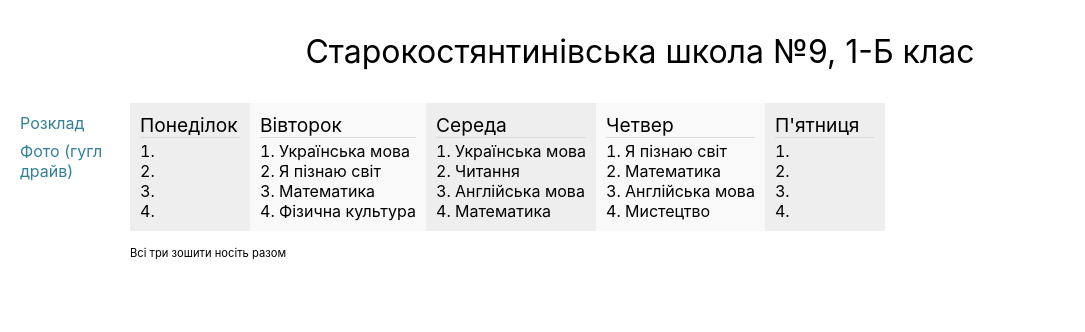
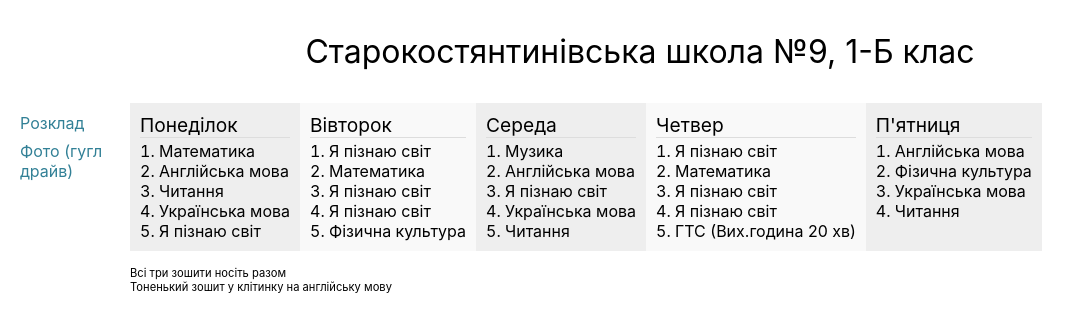
Before and after one commit to vitalii-retel/class-b, a React (Create React App) app: page / in a window 1280 px wide. Shown: the top 332 px of the page, without its empty margins (0-1085 px from the left). Built offline with nearby package versions, Linux system fonts and the light colour scheme.

Commit message:
Update schedule
update jenkins file

```diff
--- a/src/Schedule/Schedule.js
+++ b/src/Schedule/Schedule.js
@@ -8,28 +8,31 @@ function Schedule() {
         <div className="Schedule-day">
           <p className="Schedule-day-title">Понеділок</p>
           <ul>
-            <li></li>
-            <li></li>
-            <li></li>
-            <li></li>
+            <li>Математика</li>
+            <li>Англійська мова</li>
+            <li>Читання</li>
+            <li>Українська мова</li>
+            <li>Я пізнаю світ</li>
           </ul>
         </div>
         <div className="Schedule-day">
           <p className="Schedule-day-title">Вівторок</p>
           <ul>
-            <li>Українська мова</li>
             <li>Я пізнаю світ</li>
             <li>Математика</li>
+            <li>Я пізнаю світ</li>
+            <li>Я пізнаю світ</li>
             <li>Фізична культура</li>
           </ul>
         </div>
         <div className="Schedule-day">
           <p className="Schedule-day-title">Середа</p>
           <ul>
+            <li>Музика</li>
+            <li>Англійська мова</li>
+            <li>Я пізнаю світ</li>
             <li>Українська мова</li>
             <li>Читання</li>
-            <li>Англійська мова</li>
-            <li>Математика</li>
           </ul>
         </div>
         <div className="Schedule-day">
@@ -37,22 +40,24 @@ function Schedule() {
           <ul>
             <li>Я пізнаю світ</li>
             <li>Математика</li>
-            <li>Англійська мова</li>
-            <li>Мистецтво</li>
+            <li>Я пізнаю світ</li>
+            <li>Я пізнаю світ</li>
+            <li>ГТС (Вих.година 20 хв)</li>
           </ul>
         </div>
         <div className="Schedule-day">
           <p className="Schedule-day-title">П'ятниця</p>
           <ul>
-            <li></li>
-            <li></li>
-            <li></li>
-            <li></li>
+            <li>Англійська мова</li>
+            <li>Фізична культура</li>
+            <li>Українська мова</li>
+            <li>Читання</li>
           </ul>
         </div>
       </div>
       <div className="Schedule-day-notes">
         <p>Всі три зошити носіть разом</p>
+        <p>Тоненький зошит у клітинку на англійську мову</p>
       </div>
     </div>
   );
```
Also changed, not shown: 1 other file (tests, documents, lock files or other folders).
